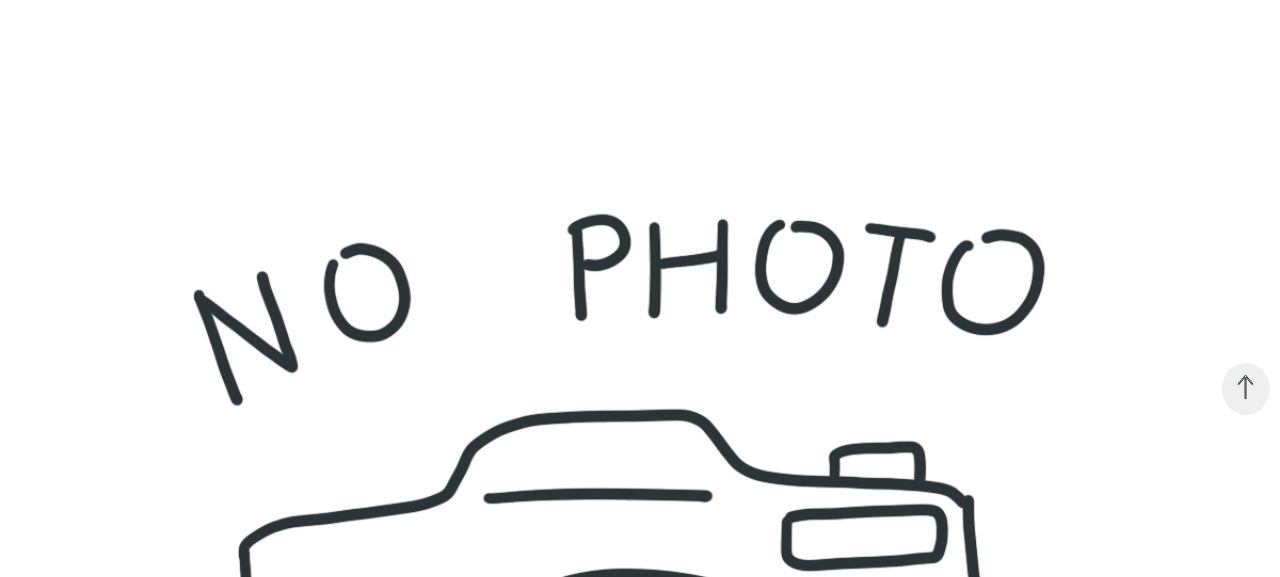
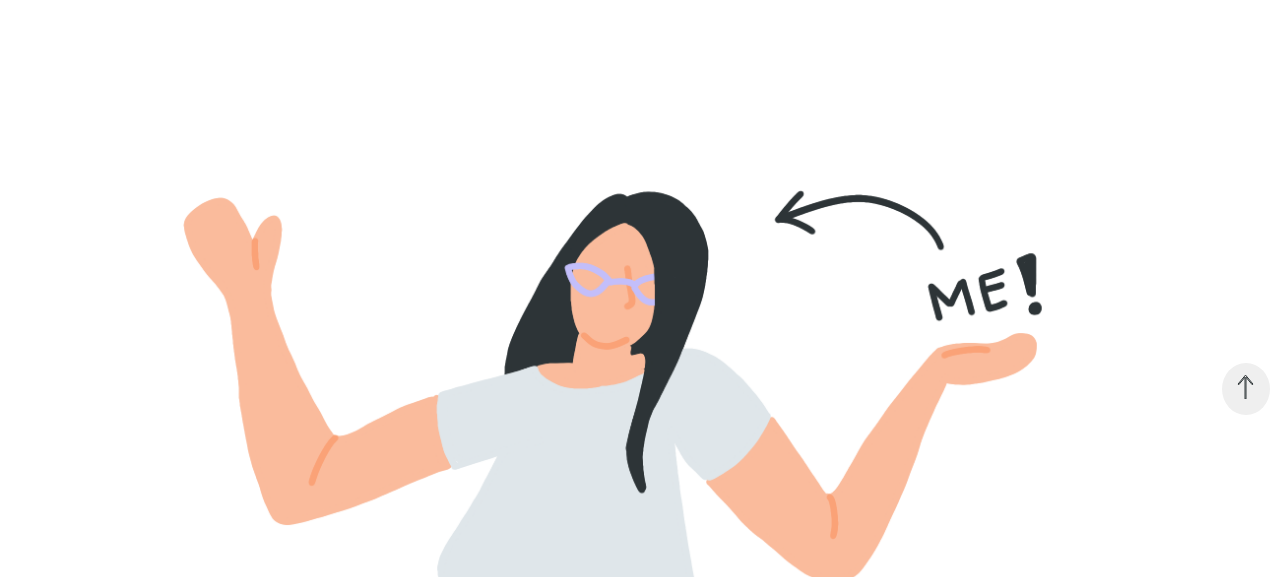
Before and after one commit to mayeusebio/oldPortfolioSite, a plain HTML site: page index.html in a window 1280 px wide. Shown: the part 375-952 px from the top of the page. Drawn offline with nearby package versions, Linux system fonts and the light colour scheme.

Commit message:
Added homepage illustration

```diff
--- a/index.html
+++ b/index.html
@@ -12,6 +12,10 @@
 </head>
 
 <body>
+
+<button class='reset-Button' id='backToTopBtn'>
+    <svg width="24" height="24" xmlns="http://www.w3.org/2000/svg" fill-rule="evenodd" clip-rule="evenodd"><path d="M11 2.206l-6.235 7.528-.765-.645 7.521-9 7.479 9-.764.646-6.236-7.53v21.884h-1v-21.883z"/></svg>
+</button>
 
 <header>
   <div class="logo">marielle.</div>
@@ -31,12 +35,8 @@
 
 <div class='homePage'>
   <h1>hi,<br> i'm<br> marielle<br> eusebio<br></h1>
-  <img src='illustrationsForSite/noPhotoYet.png' alt='illustration for homepage' id='homepagePic'>
+  <img src='illustrationsForSite/homepagePic.png' alt='illustration for homepage' id='homepagePic'>
 </div>
-
-<button class='reset-Button' id='backToTopBtn'>
-  <svg width="24" height="24" xmlns="http://www.w3.org/2000/svg" fill-rule="evenodd" clip-rule="evenodd"><path d="M11 2.206l-6.235 7.528-.765-.645 7.521-9 7.479 9-.764.646-6.236-7.53v21.884h-1v-21.883z"/></svg>
-  </button>
 
 <div id='aboutPage' class='aboutPage'>
         <img src='photosForSite/profilePic.png' alt='Photo of me' id='profilePic'>
@@ -122,10 +122,12 @@
 
     var btn = $('#backToTopBtn');
 
+    // $(btn).hide();
+
     $(window).scroll(function(){
       if ($(window).scrollTop() > 300){
         btn.addClass('show');
-      } else{
+      } else {
         btn.removeClass('show');
       }
     });
```
Also changed, not shown: illustrationsForSite/homepagePic.png (added).
